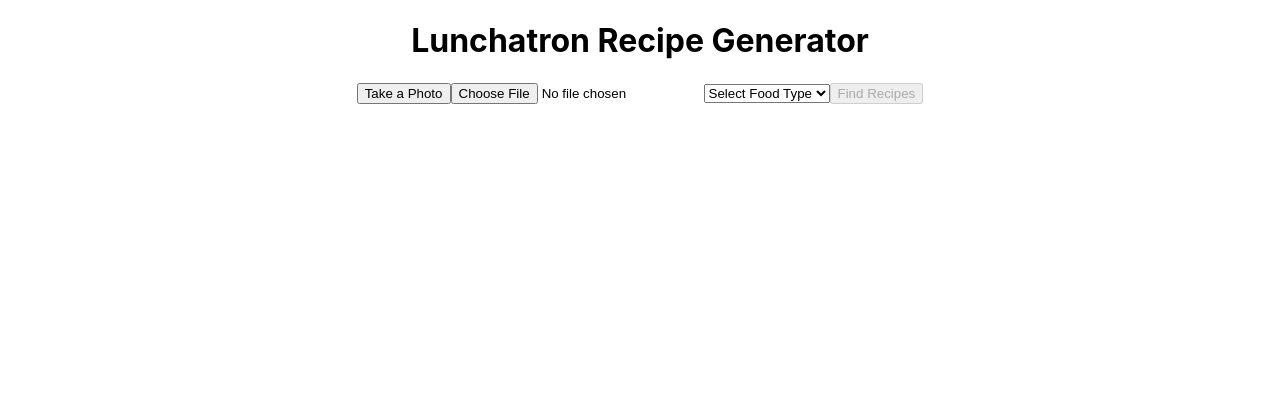
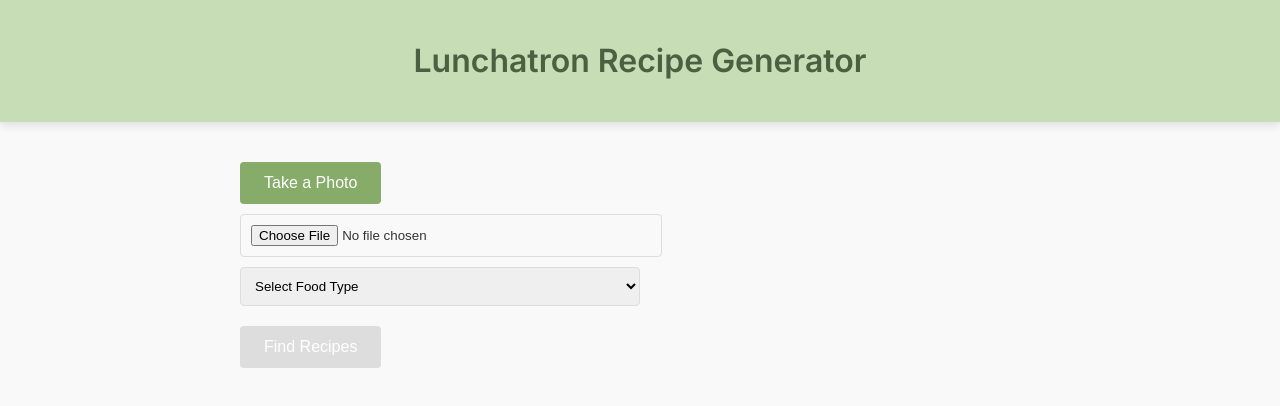
Before and after one commit to VictorSsuto/Lunchatron, a React (Create React App) app in the folder frontend/: page / in a window 1280 px wide. Shown: the top 406 px of the page. Built offline with nearby package versions, Linux system fonts and the light colour scheme.

Commit message:
FRONT END green

```diff
--- a/frontend/src/App.css
+++ b/frontend/src/App.css
@@ -1,38 +1,54 @@
-.App {
-  text-align: center;
-}
+/* Import Google Font */
+@import url("https://fonts.googleapis.com/css2?family=Inter:wght@400;600&display=swap");
 
-.App-logo {
-  height: 40vmin;
-  pointer-events: none;
-}
-
-@media (prefers-reduced-motion: no-preference) {
-  .App-logo {
-    animation: App-logo-spin infinite 20s linear;
-  }
+body {
+  margin: 0;
+  font-family: "Inter", sans-serif;
+  background-color: #f9f9f9;
+  color: #333;
 }
 
 .App-header {
-  background-color: #282c34;
-  min-height: 100vh;
-  display: flex;
-  flex-direction: column;
-  align-items: center;
-  justify-content: center;
-  font-size: calc(10px + 2vmin);
+  background-color: #c7ddb5;
   color: white;
+  text-align: center;
+  padding: 20px;
+  box-shadow: 0 4px 8px rgba(0, 0, 0, 0.1);
 }
 
-.App-link {
-  color: #61dafb;
+.App-main {
+  padding: 20px;
+  max-width: 800px;
+  margin: 0 auto;
 }
 
-@keyframes App-logo-spin {
-  from {
-    transform: rotate(0deg);
-  }
-  to {
-    transform: rotate(360deg);
-  }
+h1, h2 {
+  color: #4b6043;
 }
+
+.upload-input,
+.dropdown {
+  display: block;
+  margin-top: 10px;
+  padding: 10px;
+  border: 1px solid #ddd;
+  border-radius: 4px;
+  width: 100%;
+  max-width: 400px;
+}
+
+.search-button {
+  background-color: #87ab69;
+  color: white;
+  padding: 12px 24px;
+  border: none;
+  border-radius: 4px;
+  cursor: pointer;
+  font-size: 16px;
+  margin-top: 20px;
+}
+
+.search-button:disabled {
+  background-color: #ddd;
+  cursor: not-allowed;
+}
--- a/frontend/src/App.js
+++ b/frontend/src/App.js
@@ -114,16 +114,16 @@ function App() {
 
   return (
     <div className="App">
+      <header className="App-header">
         <h1>Lunchatron Recipe Generator</h1>
+      </header>
 
-      {/* Button to Take a Photo */}
-      <button onClick={captureImage}>Take a Photo</button>
+      <main className="App-main">
+        <button className="search-button" onClick={captureImage}>Take a Photo</button>
 
-      {/* File Upload Option */}
-      <input type="file" accept="image/*" capture="environment" onChange={handleFileUpload} />
+        <input type="file" accept="image/*" capture="environment" className="upload-input" onChange={handleFileUpload} />
         {loading && <p>Processing your image...</p>}
 
-      {/* Display message and detected ingredients */}
         {message && <h2>{message}</h2>}
         {ingredients.length > 0 && (
           <ul>
@@ -133,20 +133,17 @@ function App() {
           </ul>
         )}
 
-      {/* Dropdown for selecting food type */}
-      <select value={foodType} onChange={(e) => setFoodType(e.target.value)}>
+        <select className="dropdown" value={foodType} onChange={(e) => setFoodType(e.target.value)}>
           <option value="">Select Food Type</option>
           <option value="Italian">Italian</option>
           <option value="Vegan">Vegan</option>
           <option value="Dessert">Dessert</option>
         </select>
 
-      {/* Search Button */}
-      <button onClick={fetchRecipes} disabled={loading || !ingredients.length}>
+        <button className="search-button" onClick={fetchRecipes} disabled={loading || !ingredients.length}>
           {loading ? "Searching..." : "Find Recipes"}
         </button>
 
-      {/* Display Recipes */}
         {recipes.length > 0 && (
           <>
             <h2>Recipes:</h2>
@@ -157,6 +154,7 @@ function App() {
             </ul>
           </>
         )}
+      </main>
     </div>
   );
 }
```
Also changed, not shown: 1 other file (tests, documents, lock files or other folders). Lines whose indentation alone changed are shown as unchanged.
